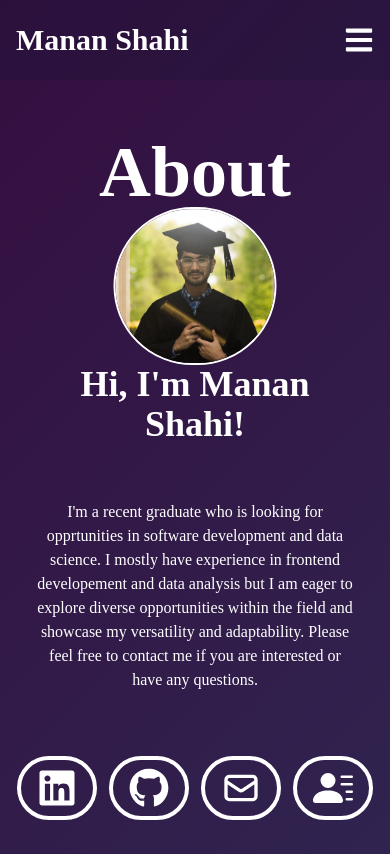
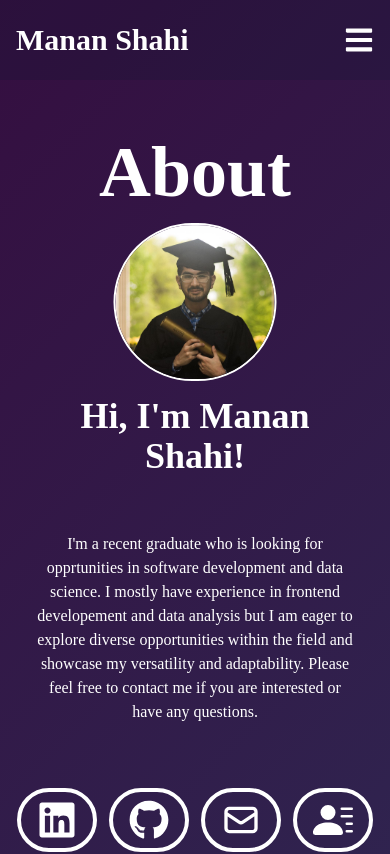
Before and after one commit to mshahi23/Manan-Portfolio, a React (Create React App) app: page / in a window 390 px wide. Shown: the top 854 px of the page. Built offline with nearby package versions, Linux system fonts and the light colour scheme.

Commit message:
Changed Website Icon

```diff
--- a/public/index.html
+++ b/public/index.html
@@ -9,7 +9,7 @@
       name="description"
       content="Portfolio Website for Manan Shahi"
     />
-    <link rel="apple-touch-icon" href="%PUBLIC_URL%/logo192.png" />
+    <link rel="apple-touch-icon" href="../src/assets/Manan.jpg" />
     <!--
       manifest.json provides metadata used when your web app is installed on a
       user's mobile device or desktop. See https://developers.google.com/web/fundamentals/web-app-manifest/
--- a/src/components/Home.jsx
+++ b/src/components/Home.jsx
@@ -12,11 +12,11 @@ const Home = () => {
 
         <div className='max-w-[1000px] mx-auto px-8 flex flex-col justify-center items-center w-full h-full'>
 
-          <h1 className= 'text-7xl md:text-8xl font-bold text-white text-center mt-10 -mb-20 sm:-mb-32 md:-mb-40 lg:-mb-42'>About</h1>
+          <h1 className= 'text-7xl md:text-8xl font-bold text-white text-center mt-10 -mb-16 sm:-mb-28 md:-mb-36 lg:-mb-42'>About</h1>
 
           <img className='mx-auto scale-50 lg:scale-60 border-4 border-white rounded-full z-0'  src = {Manan} alt = "Manan Portrait"></img>
 
-          <h1 className='text-4xl md:text-5xl font-bold text-white  text-center mb-10 -mt-20 sm:-mt-32 md:-mt-40 lg:-mt-42'>
+          <h1 className='text-4xl md:text-5xl font-bold text-white  text-center mb-10 -mt-16 sm:-mt-28 md:-mt-36 lg:-mt-42'>
             Hi, I'm Manan Shahi!
           </h1>
 
```
Also changed, not shown: 1 other file (tests, documents, lock files or other folders).
